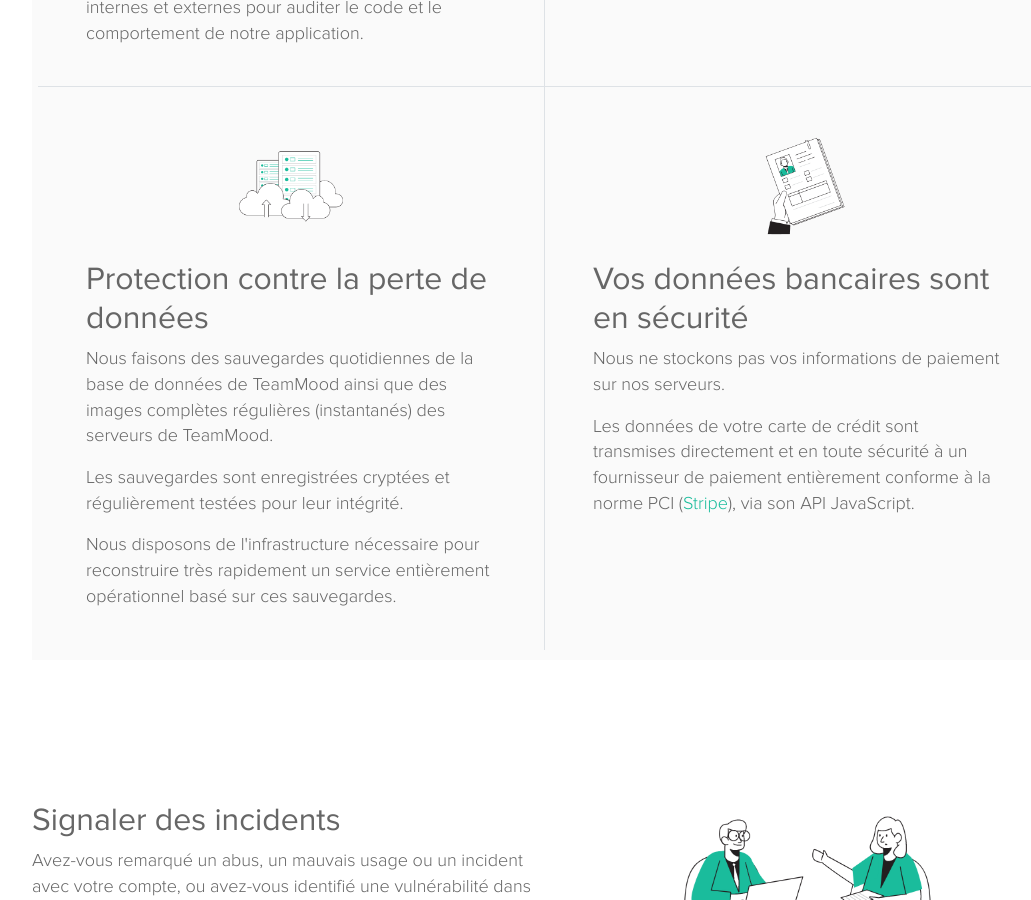
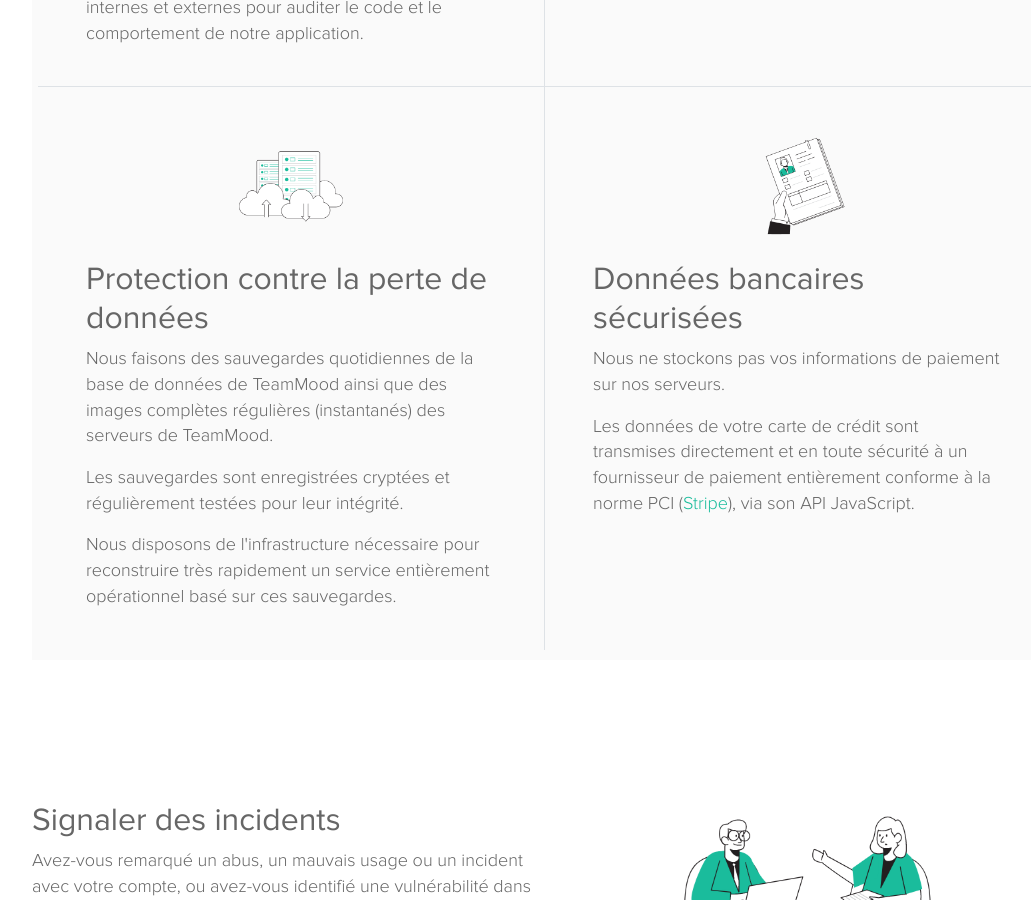
Before and after one commit to TeamMood/landing-page, a Jekyll site: the page built from fr/securite/index.html, in a window 1280 px wide and 900 px high, scrolled down 1244 px. Shown: the whole window, without its empty margins (95-1126 px from the left). Built offline with Jekyll 4.4.1, drawn with Linux system fonts in a browser that asks for light colours; nearby versions of some CDN libraries.

Commit message:
security FR redesign

```diff
--- a/fr/securite/index.html
+++ b/fr/securite/index.html
@@ -54,7 +54,7 @@ sitemap: false
                 <div class="text-center security-img">
                     <img class="img-fluid" src="/images/security/Personal%20data%20_Flatline.png" alt="maintenance image">
                 </div>
-                <h2 class="mt-0" id="Your+Credit+Card+Data+Is+Safe">Vos données bancaires sont en sécurité</h2>
+                <h2 class="mt-0" id="Your+Credit+Card+Data+Is+Safe">Données bancaires sécurisées</h2>
                 <p>Nous ne stockons pas vos informations de paiement sur nos serveurs. </p>
                 <p>Les données de votre carte de crédit sont transmises directement et en toute sécurité à un fournisseur de paiement entièrement conforme à la norme PCI (<a href="https://stripe.com">Stripe</a>), via son API JavaScript.</p>
             </div>
```
